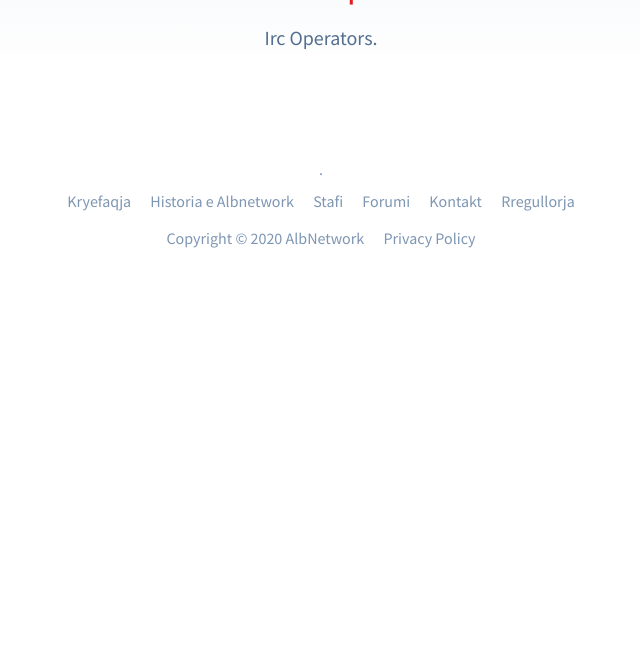
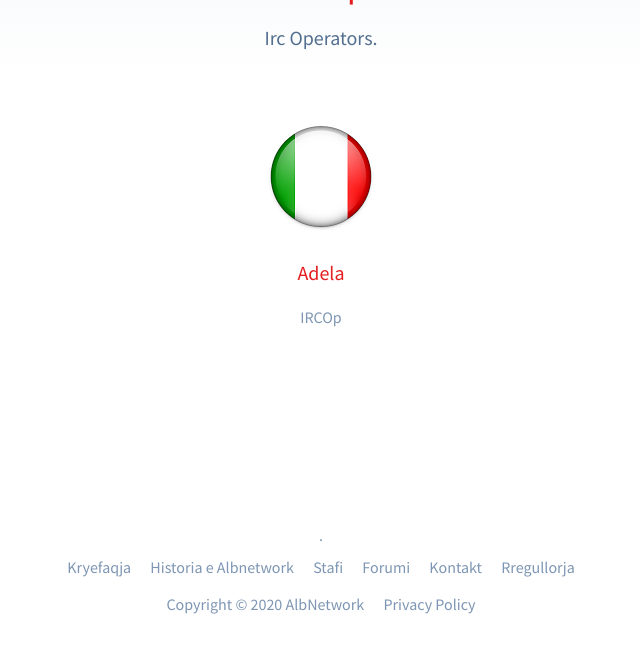
Before and after one commit to AlbnetworkOrg/albnetworkorg.github.io, a Jekyll site: the page built from skuadra.html, in a window 1280 px wide and 900 px high, scrolled down 2812 px. Shown: the top 653 px of the window, without its empty margins (319-959 px from the left). Built offline with Jekyll 4.4.1, drawn with Linux system fonts in a browser that asks for light colours; before the commit the page ends 3406 px from its top, so only the background shows below that.

Commit message:
Update skuadra.html

```diff
--- a/skuadra.html
+++ b/skuadra.html
@@ -288,6 +288,16 @@ permalink: /skuadra/
     <p>
       Irc Operators.
     </p>
-
+<div class="Team">
+  <div class="Team-members">
+   <div class="Team-member">
+      <h3>
+        <a href="https://forum.albnetwork.org/u/adela" target="_blank">
+          <img src="{{ site.baseurl }}/img/it.png" alt="" width="108" height="108">
+          Adela
+        </a>
+      </h3>
+      <h4>IRCOp</h4>
+    </div>
   </header>
  </div>
```
